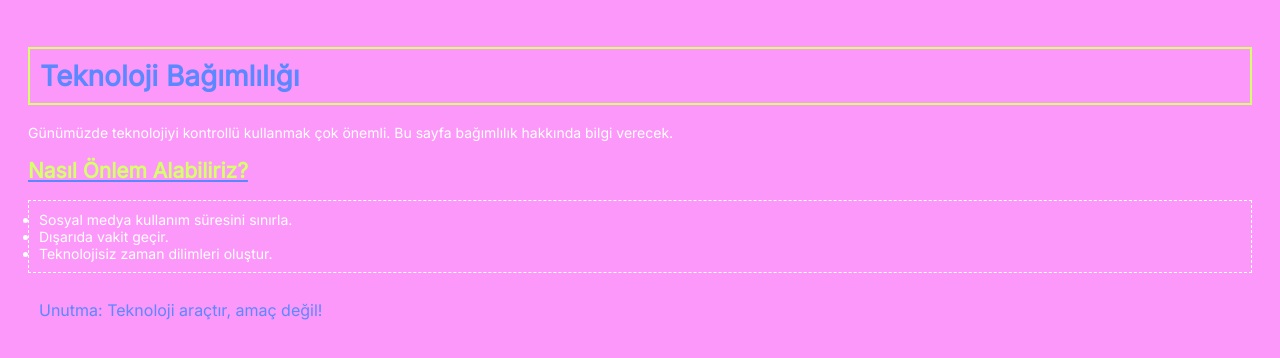
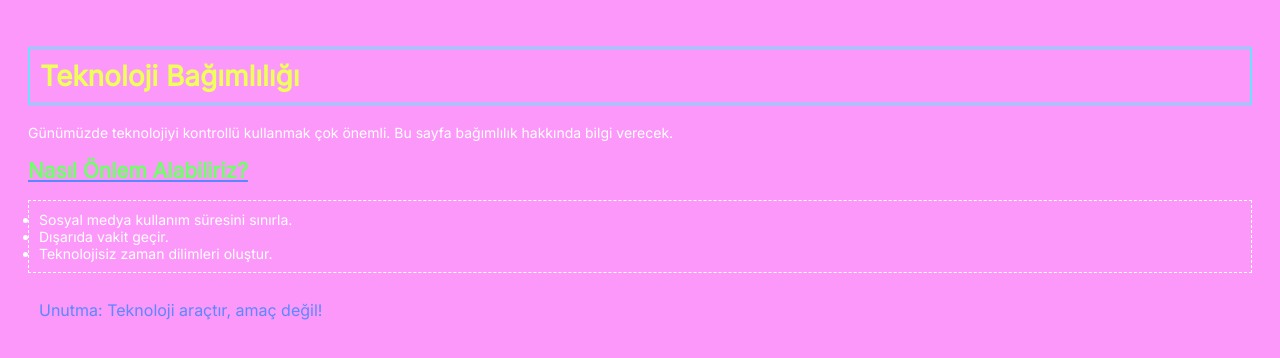
Before and after one commit to sekmenamine/pyhton-dersler, a plain HTML site: page websayfam/index.html in a window 1280 px wide. Drawn offline with Linux system fonts and the light colour scheme.

Commit message:
addd env

```diff
--- a/websayfam/style.css
+++ b/websayfam/style.css
@@ -7,14 +7,14 @@ body {
 }
 
 h1 {
-    color: #5988FF; /* Mavi */
+    color: #eeff59; /* Mavi */
     font-size: 28px;
-    border: 2px solid #D6FF6B; /* Yeşil kenarlık */
+    border: 2px solid #6be1ff; /* Yeşil kenarlık */
     padding: 10px;
 }
 
 h2 {
-    color: #D6FF6B; /* Yeşil */
+    color: #70ff6b; /* Yeşil */
     text-decoration: underline;
     text-decoration-color: #5988FF; /* Alt çizgi mavi */
 }
```
Also changed, not shown: 1 other file.
